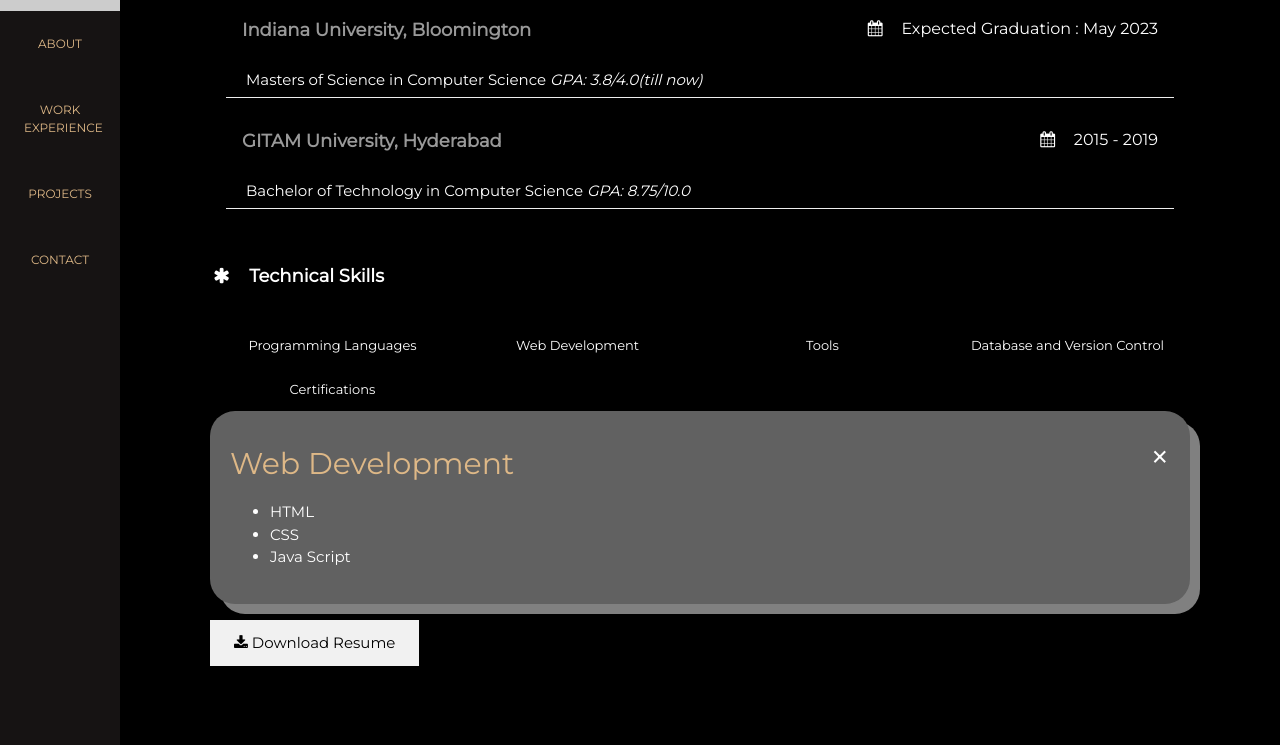
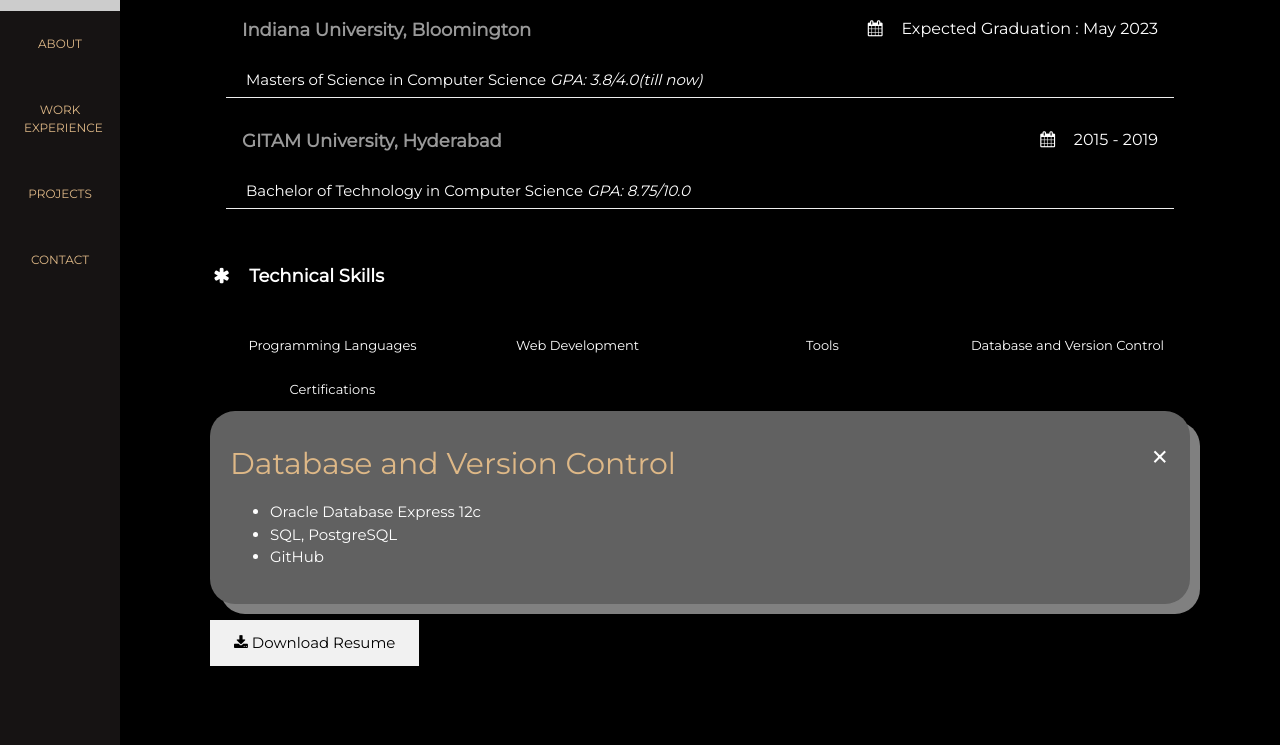
Before and after one commit to KANDEBRAHMA/harishanker.github.io, a plain HTML site: page index.html in a window 1280 px wide. Both pictures are taken after a click on the element "Database and Version Control". Shown: the part 858-1603 px from the top of the page. Drawn offline with nearby package versions, Linux system fonts and the light colour scheme.

Commit message:
Update index.html

```diff
--- a/index.html
+++ b/index.html
@@ -131,16 +131,18 @@
         <ul>
             <li>Oracle Application Forms and Reports</li>
             <li>Service Now</li>
+            <li>Docker</li>
+            <li>Jenkins</li>
         </ul>
       </div>
 
       <div id="b4" class="containerTab w3-dark-grey border">
         <span onclick="this.parentElement.style.display='none'" class="closebtn">&times;</span>
-        <h2 class="h4-color">Web Development</h2>
+        <h2 class="h4-color">Database and Version Control</h2>
         <ul>
-            <li>HTML</li>
-            <li>CSS</li>
-            <li>Java Script</li>
+            <li>Oracle Database Express 12c</li>
+            <li>SQL, PostgreSQL</li>
+            <li>GitHub</li>
         </ul>
       </div>
 
```
